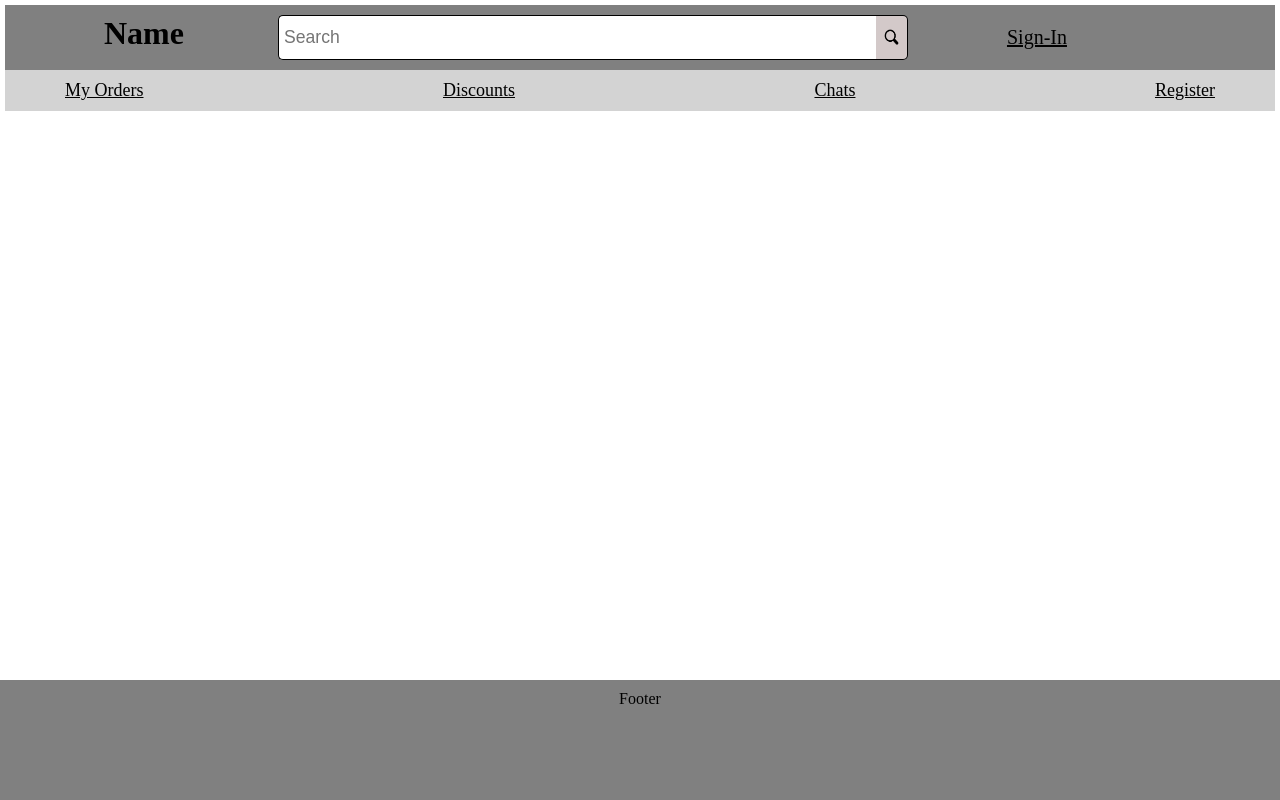
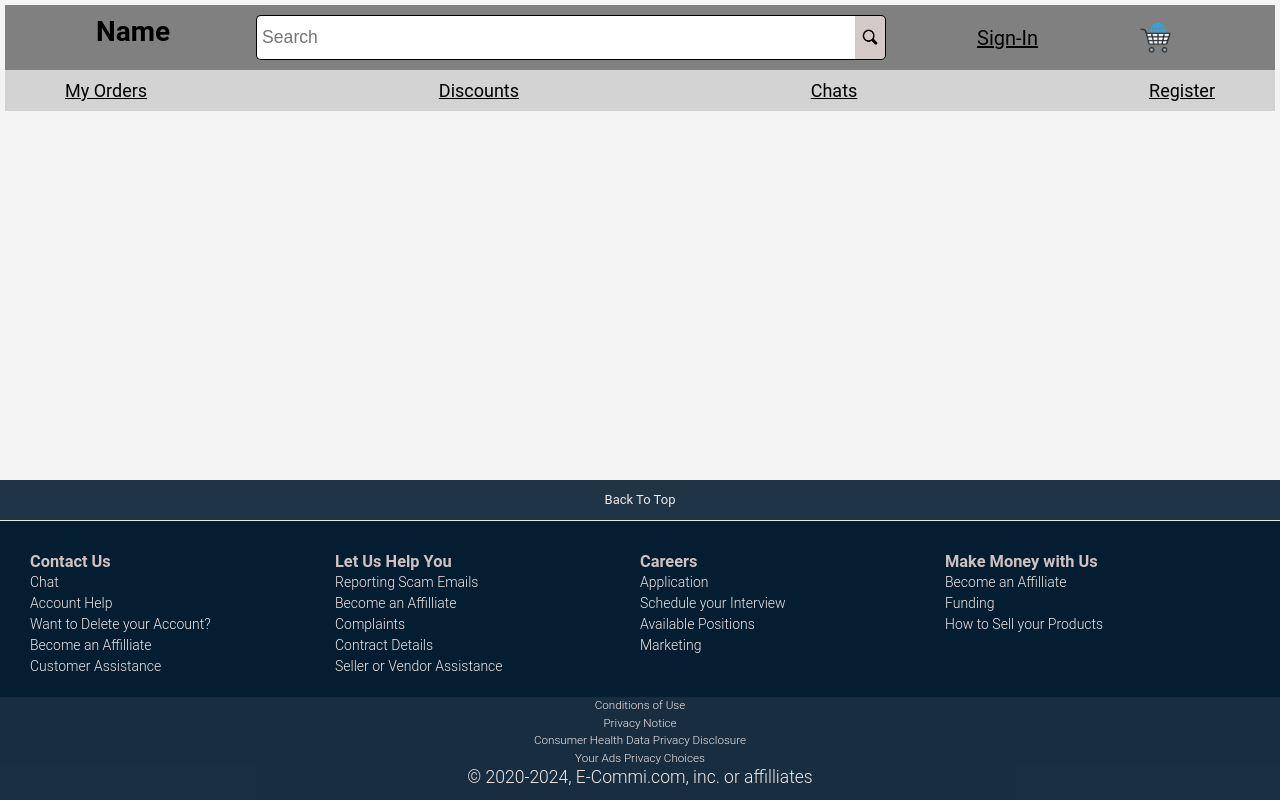
Before and after one commit to Dzook1/Ecommerce, a Flask app: page /baseCustomer.html in a window 1280 px wide. Run offline with Flask 3, Linux system fonts and the light colour scheme.

Commit message:
Customer Base html/css patch

```diff
--- a/app.py
+++ b/app.py
@@ -1,7 +1,7 @@
 from flask import Flask, render_template, request, redirect
 from sqlalchemy import create_engine, text
 
-conn_str = "mysql://root:Dougnang1@localhost/ecommerce"
+conn_str = "mysql://root:cset155@localhost/ecommerce"
 engine = create_engine(conn_str, echo=True)
 conn = engine.connect()
 
--- /dev/null
+++ b/static/baseCustomer.css
@@ -0,0 +1,272 @@
+* {
+    margin: 0;
+    padding: 0;
+    box-sizing: border-box;
+}
+
+header {
+    padding: 5px;
+    height: 40%;
+}
+
+.header-line1 {
+    display: flex;
+    justify-content: space-evenly;
+    width: 100%;
+    height: 75%;
+    padding: 10px 5px 10px 5px;
+    background-color: gray;
+}
+
+.searchContainer {
+    display: flex;
+    width: 50%;
+}
+
+.searchContainer-input {
+    width: 95%;
+    height: 45px;
+    padding: 5px;
+    border: 1px solid black;
+    border-right: none;
+    border-radius: 5px 0 0 5px;
+    font-size: 1.1rem;
+}
+
+.searchContainer-a {
+    width: 5%;
+    background: rgb(211, 201, 201);
+    border: 1px solid black;
+    border-left: none;
+    border-radius: 0 5px 5px 0;
+    padding: 5px;
+    display: flex;
+    justify-content: center;
+    align-items: center;
+}
+
+.searchContainer-a:hover {
+    cursor: pointer;
+    outline: auto;
+    outline-color: orange;
+}
+
+.searchContainer-a img {
+    max-width: 75%;
+    max-height: 75%;
+    object-fit: contain;
+}
+
+.signinA {
+    display: flex;
+    flex-direction: column;
+    justify-content: center;
+    align-items: center;
+    font-size: 20px;
+    color: black;
+    padding: 5px;
+}
+
+.signinA:hover {
+    outline: auto;
+}
+
+.cartA {
+    display: flex;
+    flex-direction: column;
+    justify-content: center;
+    align-items: center;
+    font-size: 20px;
+    color: black;
+    padding: 5px;
+}
+
+.cartA:hover {
+    outline: auto;
+}
+
+.header-line2 {
+    display: flex;
+    justify-content: space-between;
+    background-color: lightgray;
+    height: 25%;
+    padding: 0 50px 0 50px;
+}
+
+.line2-a {
+    font-size: 18px;
+    color: black;
+    padding: 10px;
+}
+
+.line2-a:hover {
+    outline: auto;
+}
+
+.logo {
+    width: 45px;
+}
+
+
+
+*, *:before, *:after {
+    box-sizing: border-box;
+}
+html {
+    font-size: 100%;
+    scroll-behavior: smooth;
+    min-height: 100%;
+}
+body {
+    font-family: 'Roboto';
+    font-weight: 400;
+    margin: 0;
+    /* display: grid; */
+    /* grid-template-rows: auto 1fr auto;  */
+    font-size: 14px;
+    background-color: #f4f4f4;
+    /* align-items: start; */
+    min-height: 100vh;
+}
+.navigation {
+    display: flex;
+    flex-flow: row wrap;
+    padding: 30px 30px 20px 30px;
+    color: #cfc2c2;
+    background-color: #051d30;
+    border-top: 1px solid #e5e5e5;
+    font-family: 'Roboto';
+    font-weight: 300;
+}
+
+.abovefooter{
+    text-decoration: none;
+    background-color: #152c3ff3;
+}
+.abovefooter h2{
+    text-align: center;
+    color: #f2eaea;
+    margin: 0;
+    font-size:small;
+    font-weight: 400;
+    padding: 1%;
+}
+.abovefooter :hover {
+    background-color: #62606B;
+    color: #051d30;
+}
+
+.footer > * {
+flex: 1 100%;
+}
+.footer__addr {
+margin-right: 1.25em;
+margin-bottom: 2em;
+}
+.footer__logo {
+font-family: '';
+font-weight: 400;
+font-size: 1.5rem;
+text-align: left;
+}
+.nav__title {
+font-weight: 400;
+font-size: 15px;
+}
+.footer address {
+font-style: normal;
+color: #999;
+
+}
+.footer__btn {
+display: flex;
+align-items: center;
+justify-content: center;
+height: 36px;
+max-width: max-content;
+background-color: rgb(33, 33, 33, 0.07);
+border-radius: 100px;
+color: #2f2f2f;
+line-height: 0;
+margin: 0.6em 0;
+font-size: 1rem;
+padding: 0 1.3em;
+}
+.footer ul {
+list-style: none;
+padding-left: 0;
+}
+.footer li {
+line-height: 1.5em;
+}
+.footer a {
+text-decoration: none;
+}
+.footer__nav {
+display: flex;
+flex-flow: row wrap;
+}
+.footer__nav > * {
+flex: 1 50%;
+margin-right: 1.25em;
+}
+.nav__ul a {
+color: #f2eaea;
+}
+.nav__ul a:hover {
+    text-decoration: underline;
+    }
+.nav__ul--extra {
+column-count: 2;
+column-gap: 1.25em;
+}
+
+.heart {
+color: #2f2f2f;
+}
+@media screen and (min-width: 24.375em) {
+.legal .legal__links {
+margin-left: auto;
+}
+}
+@media screen and (min-width: 40.375em) {
+.footer__nav > * {
+flex: 1;
+}
+.nav__item--extra {
+flex-grow: 2;
+}
+.footer__addr {
+flex: 1 0px;
+}
+.footer__nav {
+flex: 2 0px;
+}
+.footer_nav{
+    display: inline-block;
+}
+}
+* {
+    margin: 0;
+    padding: 0;
+    box-sizing: border-box;
+}
+
+body {
+    font-family: 'Roboto';
+    font-weight: 400;
+    margin: 0;
+    font-size: 14px;
+    background-color: #f4f4f4;
+    display: flex;
+    flex-direction: column;
+}
+
+header {
+    padding: 5px;
+    height: 40%;
+}
+
+.footer {
+    margin-top: auto; /* Push the footer to the bottom */
+}
--- a/static/style.css
+++ /dev/null
@@ -1,117 +0,0 @@
-* {
-    margin: 0;
-    padding: 0;
-    box-sizing: border-box;
-}
-
-header {
-    padding: 5px;
-    height: 40%;
-}
-
-.header-line1 {
-    display: flex;
-    justify-content: space-evenly;
-    width: 100%;
-    height: 75%;
-    padding: 10px 5px 10px 5px;
-    background-color: gray;
-}
-
-.searchContainer {
-    display: flex;
-    width: 50%;
-}
-
-.searchContainer-input {
-    width: 95%;
-    height: 45px;
-    padding: 5px;
-    border: 1px solid black;
-    border-right: none;
-    border-radius: 5px 0 0 5px;
-    font-size: 1.1rem;
-}
-
-.searchContainer-a {
-    width: 5%;
-    background: rgb(211, 201, 201);
-    border: 1px solid black;
-    border-left: none;
-    border-radius: 0 5px 5px 0;
-    padding: 5px;
-    display: flex;
-    justify-content: center;
-    align-items: center;
-}
-
-.searchContainer-a:hover {
-    cursor: pointer;
-    outline: auto;
-    outline-color: orange;
-}
-
-.searchContainer-a img {
-    max-width: 75%;
-    max-height: 75%;
-    object-fit: contain;
-}
-
-.signinA {
-    display: flex;
-    flex-direction: column;
-    justify-content: center;
-    align-items: center;
-    font-size: 20px;
-    color: black;
-    padding: 5px;
-}
-
-.signinA:hover {
-    outline: auto;
-}
-
-.cartA {
-    display: flex;
-    flex-direction: column;
-    justify-content: center;
-    align-items: center;
-    font-size: 20px;
-    color: black;
-    padding: 5px;
-}
-
-.cartA:hover {
-    outline: auto;
-}
-
-.header-line2 {
-    display: flex;
-    justify-content: space-between;
-    background-color: lightgray;
-    height: 25%;
-    padding: 0 50px 0 50px;
-}
-
-.line2-a {
-    font-size: 18px;
-    color: black;
-    padding: 10px;
-}
-
-.line2-a:hover {
-    outline: auto;
-}
-
-
-
-footer {
-    background-color: gray;
-    width: 100%;
-    height: 15%;
-    position: absolute;
-    bottom: 0;
-    left: 0;
-    text-align: center;
-    padding: 10px;
-}
--- a/templates/baseCustomer.html
+++ b/templates/baseCustomer.html
@@ -4,7 +4,7 @@
     <meta charset="UTF-8">
     <meta name="viewport" content="width=device-width, initial-scale=1.0">
     <title>{% block title %}Base Customer{% endblock %}</title>
-    <link rel="stylesheet" href="{{ url_for('static', filename='style.css') }}">
+    <link rel="stylesheet" href="{{ url_for('static', filename='baseCustomer.css') }}">
     <header>
         <div class="header-line1">
             <h1 class="nameH">Name</h1>
@@ -13,7 +13,7 @@
                 <a class="searchContainer-a" type="submit"><img src="../static/485-4851736_free-png-search-icon-search-icon-free-download-removebg-preview.png" alt="Search Icon"></a>
             </div>
             <a href="/" class="signinA">Sign-In</a>
-            <a href="/" class="cartA"><img src="" alt=""></a>
+            <a href="/" class="cartA"><img src="../static/logo.png" alt="Cart Logo" style="text-align: center;" class="logo"></a>
         </div>
 
         <div class="header-line2">
@@ -24,9 +24,114 @@
         </div>
     </header>
 
+    {% block body %}{% endblock %}
 
-    <footer>
-        Footer
-    </footer>
-</body>
+    <footer class="footer">
+        <div class="abovefooter">
+          <a href="#"><h2>Back To Top</h2></a>
+        </div>
+        <div class="navigation">
+          <ul class="footer__nav">
+            <li class="nav__item">
+              <h2 class="nav__title"></h2>
+              <ul class="nav__ul">
+                <h3>Contact Us</h3>
+                <li>
+                  <a href="#">Chat</a>
+                </li>
+                <li>
+                  <a href="#">Account Help</a>
+                </li>
+                <li>
+                  <a href="#">Want to Delete your Account?</a>
+                </li>
+                <li>
+                  <a href="#">Become an Affilliate</a>
+                </li>
+                <li>
+                  <a href="#">Customer Assistance</a>
+                </li>
+              </ul>
+            </li>
+          </ul>
+          <ul class="footer__nav">
+            <li class="nav__item">
+              <h2 class="nav__title"></h2>
+              <ul class="nav__ul">
+                <h3>Let Us Help You</h3>
+                <li>
+                  <a href="#">Reporting Scam Emails</a>
+                </li>
+                <li>
+                  <a href="#">Become an Affilliate</a>
+                </li>
+                <li>
+                  <a href="#">Complaints</a>
+                </li>
+                <li>
+                  <a href="#">Contract Details</a>
+                </li>
+                <li>
+                  <a href="#">Seller or Vendor Assistance</a>
+                </li>
+              </ul>
+            </li>
+          </ul>
+          <ul class="footer__nav">
+            <li class="nav__item">
+              <h2 class="nav__title"></h2>
+              <ul class="nav__ul">
+                <h3>Careers</h3>
+                <li>
+                  <a href="#">Application</a>
+                </li>
+                <li>
+                  <a href="#">Schedule your Interview</a>
+                </li>
+                <li>
+                  <a href="#">Available Positions</a>
+                </li>
+                <li>
+                  <a href="#">Marketing</a>
+                </li>
+              </ul>
+            </li>
+          </ul>
+          <ul class="footer__nav">
+            <li class="nav__item">
+              <h2 class="nav__title"></h2>
+              <ul class="nav__ul">
+                <h3>Make Money with Us</h3>
+                <li>
+                  <a href="#">Become an Affilliate</a>
+                </li>
+                <li>
+                  <a href="#">Funding</a>
+                </li>
+                <li>
+                  <a href="#">How to Sell your Products</a>
+                </li>
+              </ul>
+            </li>
+          </ul>
+        </div>
+        <div class="footerBottom" style="text-align: center; background-color: #0e2538f3; margin: 0; padding-bottom: 1%; color: #f2eaea; font-weight: 300; font-size: smaller;">
+              <ul class="nav__ul" style="display: inline-block;">
+                <li>
+                  <a href="#">Conditions of Use</a>
+                </li>
+                <li>
+                  <a href="#">Privacy Notice</a>
+                </li>
+                <li>
+                  <a href="#">Consumer Health Data Privacy Disclosure</a>
+                </li>
+                <li>
+                  <a href="#">Your Ads Privacy Choices</a>
+                </li>
+              </ul>
+          <h2 style="color:#f2eaea; font-weight: 300;">© 2020-2024, E-Commi.com, inc. or affilliates</h2>
+        </div>
+      </footer>
+    </body>
 </html>
```
Also changed, not shown: static/baseEmployee.css (renamed from static/base.css), templates/baseEmployee.html (renamed from templates/base.html), templates/products.html (added).
